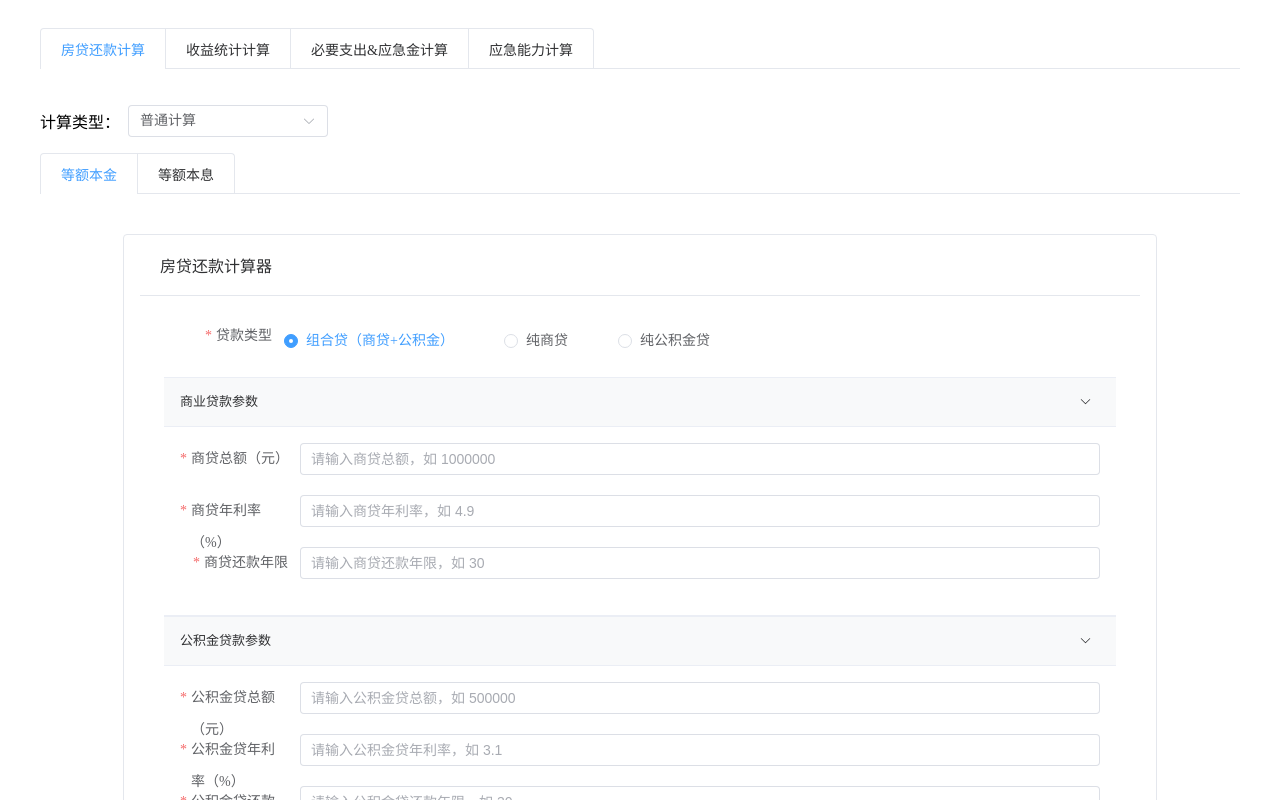
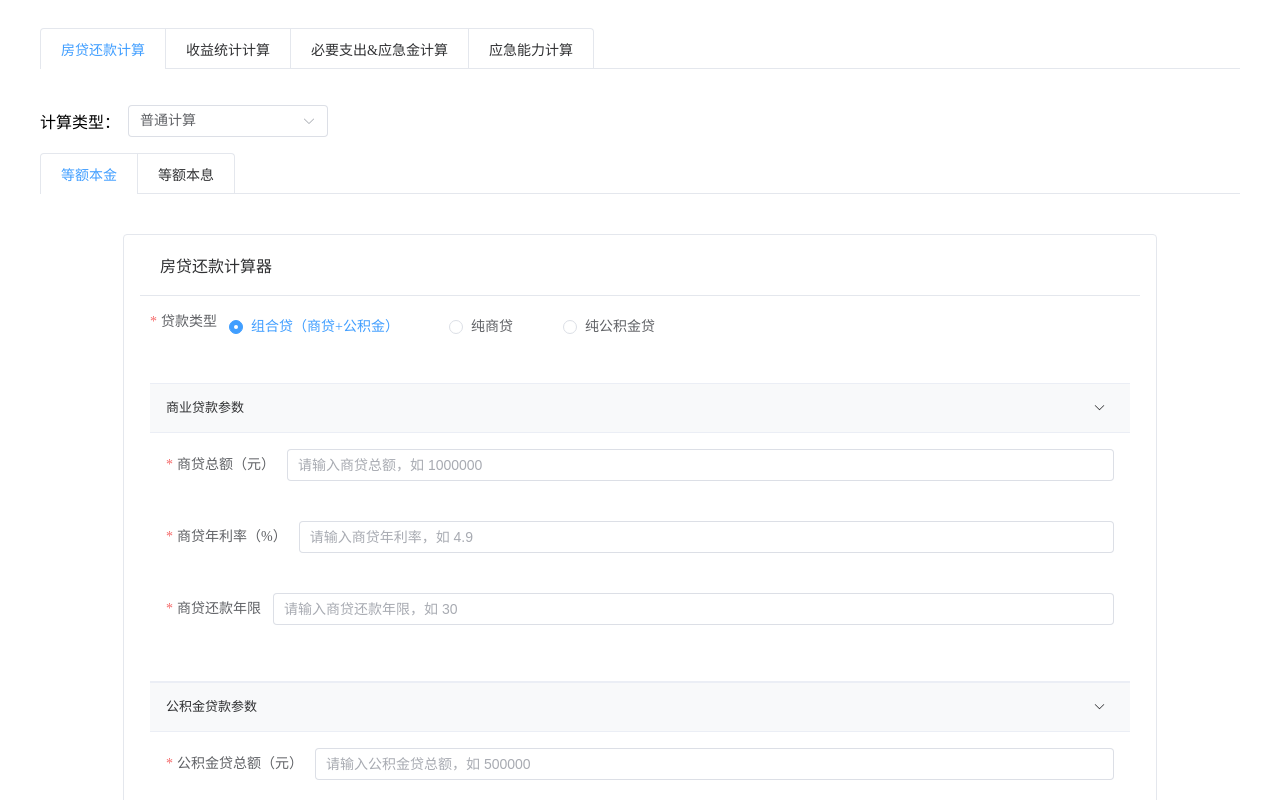
Before and after one commit to PeipengWang/vue3-mini, a Vue app: page / in a window 1280 px wide. Shown: the top 800 px of the page. Built offline with nearby package versions, Linux system fonts and the light colour scheme.

Commit message:
优化界面

```diff
--- a/src/App.vue
+++ b/src/App.vue
@@ -195,7 +195,7 @@ const handleCalculate = (params) => {
       (res) => {
         loading.value = false
         Object.assign(summary, res)
-        monthlyDetails.value = res.fundMonthlyDetails || []
+        monthlyDetails.value = res.monthlyDetails || []
         debugger;
         yearlySummaries.value = res.fundYearSummaries || []
         showResult.value = true
--- a/src/components/CalculatorForm.vue
+++ b/src/components/CalculatorForm.vue
@@ -5,7 +5,6 @@
         :model="form"
         :rules="formRules"
         ref="formRef"
-        label-width="120px"
         size="default"
     >
       <!-- 贷款类型选择 -->
@@ -20,7 +19,7 @@
       <!-- 商业贷款参数：修复v-model绑定 -->
       <el-collapse v-model="activeBusinessPanel" :disabled="form.loanType === 'fund'">
         <el-collapse-item title="商业贷款参数" name="business">
-          <el-form-item label="商贷总额（元）" prop="businessLoanTotal">
+          <el-form-item label="商贷总额（元）" prop="businessLoanTotal" >
             <el-input
                 v-model.number="form.businessLoanTotal"
                 type="number"
@@ -350,7 +349,7 @@ const handleCalculate = async () => {
 
 /* Element Plus 卡片内边距：响应式调整 */
 :deep(.el-card__body) {
-  padding: 24px;
+  padding: 10px;
   /* 小屏（手机）时减小内边距，节省空间 */
   @media (max-width: 768px) {
     padding: 16px;
@@ -359,7 +358,8 @@ const handleCalculate = async () => {
 
 /* 表单项间距：响应式调整 */
 :deep(.el-form-item) {
-  margin-bottom: 20px;
+  margin-bottom: 40px;
+
   /* 小屏时减小间距，节省垂直空间 */
   @media (max-width: 768px) {
     margin-bottom: 16px;
@@ -377,6 +377,7 @@ const handleCalculate = async () => {
   padding: 16px;
   border-top: 1px solid #ebeef5;
 }
+
 
 /* 按钮区域：核心响应式布局 */
 .form-actions {
```
